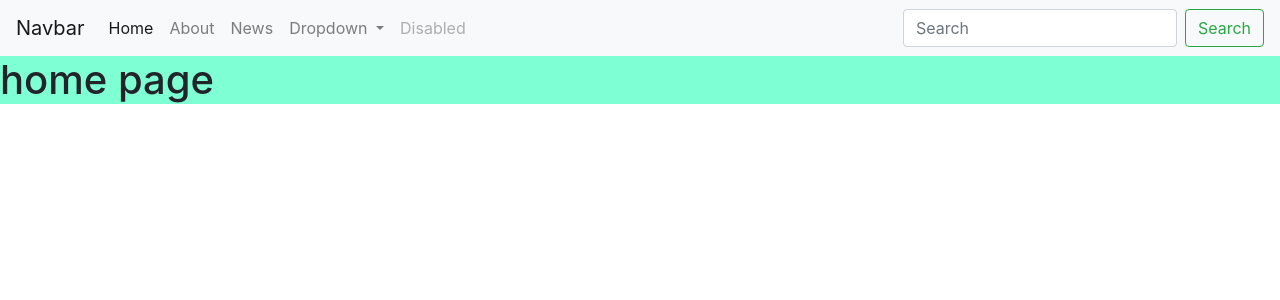
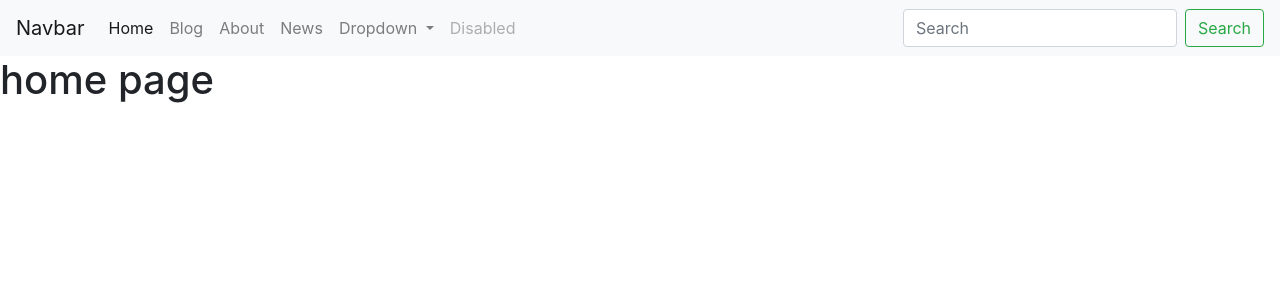
Before and after one commit to realtirtha/PythonLearning, a Django app: page / in a window 1280 px wide. Shown: the top 300 px of the page. Run offline with Django 4.2, Linux system fonts and the light colour scheme.

Commit message:
blog page added

```diff
--- a/everestproject/templates/clientbase.html
+++ b/everestproject/templates/clientbase.html
@@ -1,7 +1,7 @@
 <nav class="navbar navbar-expand-lg navbar-light bg-light">
     <link rel="stylesheet" href="https://cdn.jsdelivr.net/npm/bootstrap@4.0.0/dist/css/bootstrap.min.css" integrity="sha384-Gn5384xqQ1aoWXA+058RXPxPg6fy4IWvTNh0E263XmFcJlSAwiGgFAW/dAiS6JXm" crossorigin="anonymous">
 
-    <a class="navbar-brand" href="#">Navbar</a>
+    <a class="navbar-brand" href="/">Navbar</a>
     <button class="navbar-toggler" type="button" data-toggle="collapse" data-target="#navbarSupportedContent" aria-controls="navbarSupportedContent" aria-expanded="false" aria-label="Toggle navigation">
       <span class="navbar-toggler-icon"></span>
     </button>
@@ -10,6 +10,9 @@
       <ul class="navbar-nav mr-auto">
         <li class="nav-item active">
           <a class="nav-link" href="/">Home <span class="sr-only">(current)</span></a>
+        </li>
+        <li class="nav-item">
+          <a class="nav-link" href="/blog/">Blog</a>
         </li>
         <li class="nav-item">
           <a class="nav-link" href="/about/">About</a>
@@ -42,7 +45,7 @@
 
   </nav>
 
-  <div style="background-color: aquamarine;">
+  <div>
     {% block content %}
 
     {% endblock %}
```
